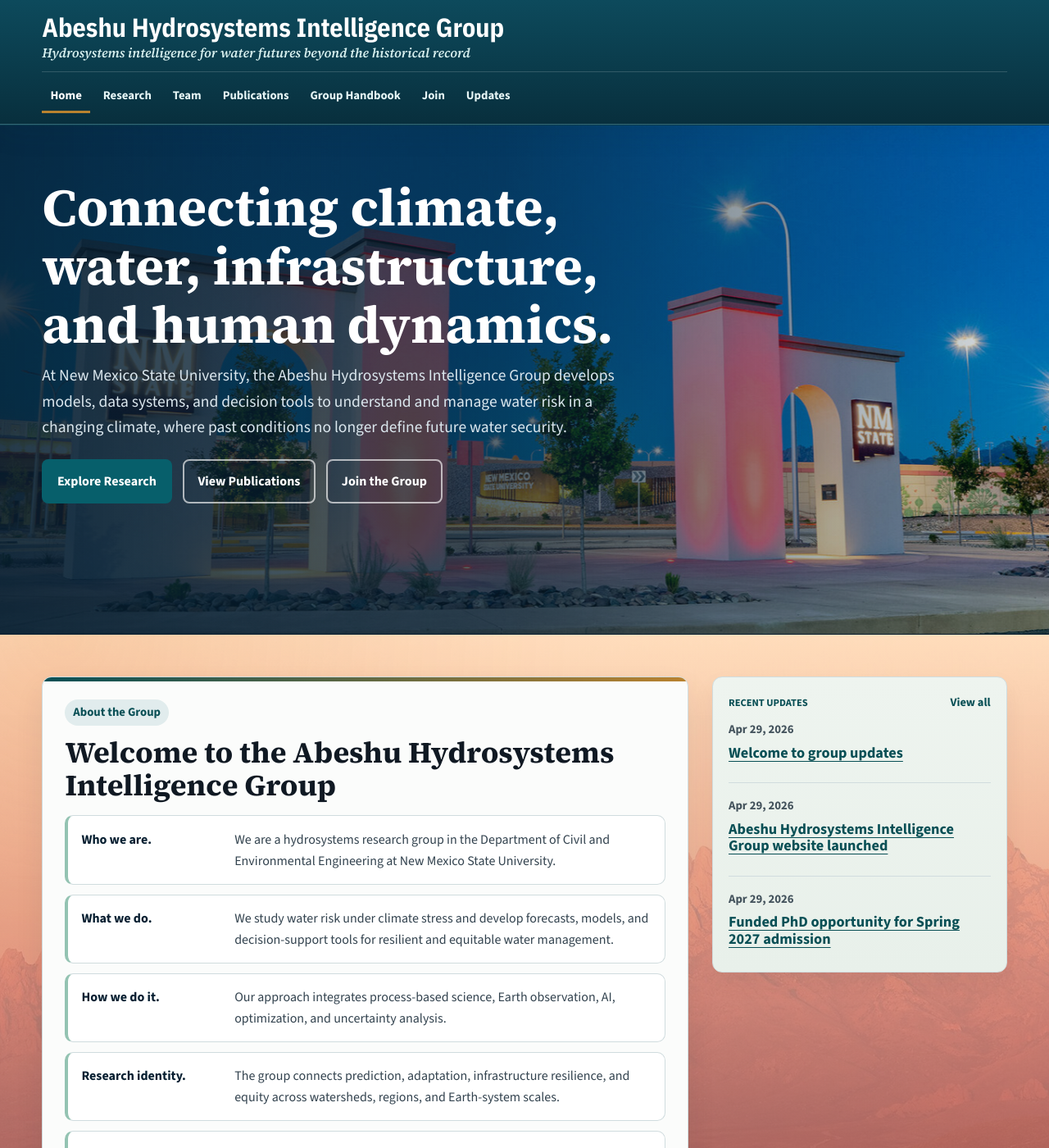
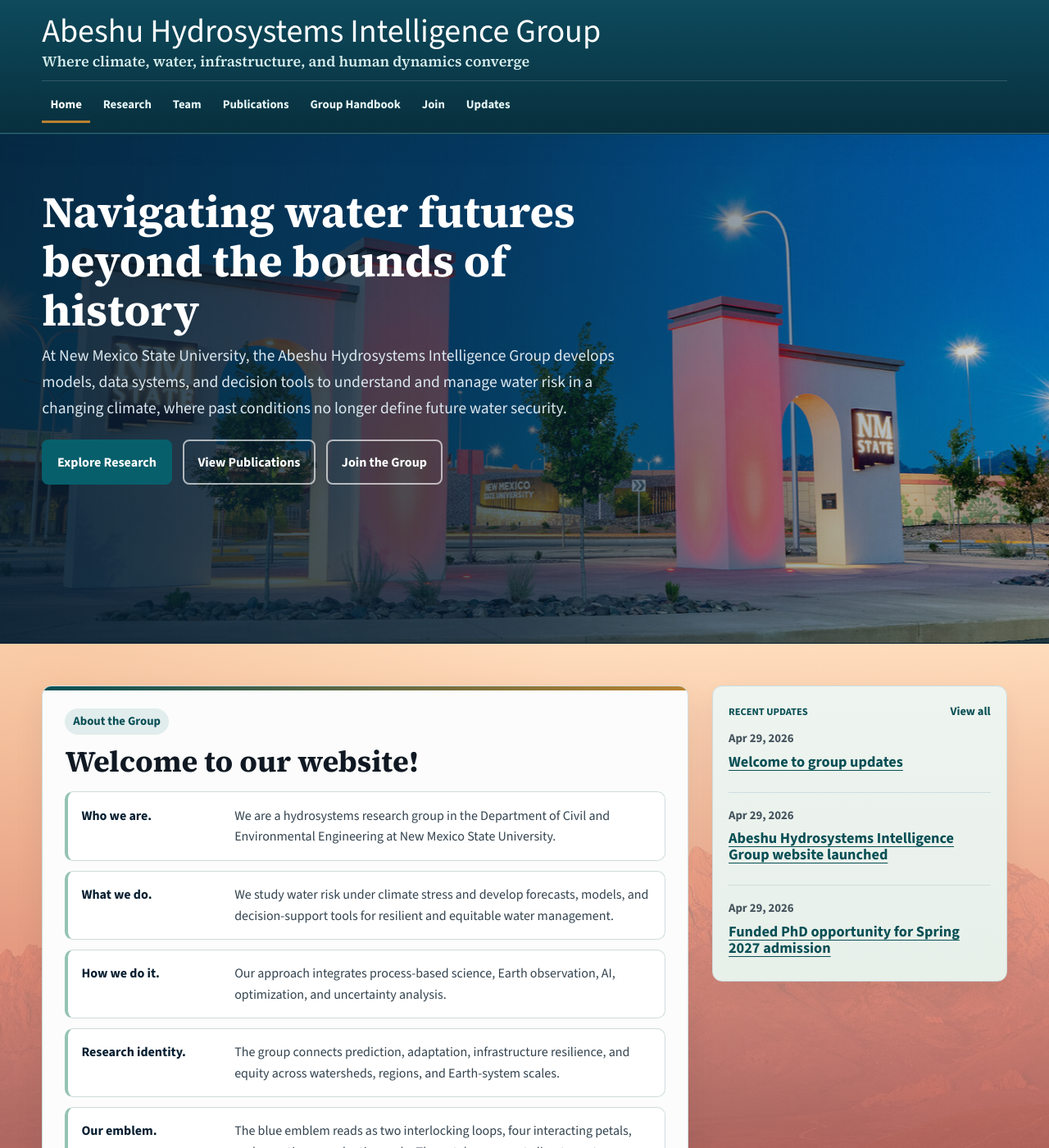
Before and after one commit to Hydrosystems-Intelligence-Lab/hydrosystems-intelligence-lab.github.io, a Jekyll site: the page built from index.md, in a window 1280 px wide and 1400 px high. Shown: the whole window at 82% size. Built offline with Jekyll 4.4.1, drawn with Linux system fonts in a browser that asks for light colours.

Commit message:
style updates

```diff
--- a/_config.yml
+++ b/_config.yml
@@ -1,5 +1,5 @@
 title: Abeshu Hydrosystems Intelligence Group
-tagline: Hydrosystems intelligence for water futures beyond the historical record
+tagline: Where climate, water, infrastructure, and human dynamics converge
 description: >-
   Data-driven, physics-informed, and decision-centered research for water
   prediction, infrastructure resilience, and climate adaptation.
--- a/assets/css/style.css
+++ b/assets/css/style.css
@@ -20,7 +20,7 @@
   --white: #ffffff;
   --shadow: 0 22px 60px rgba(18, 50, 71, 0.12);
   --max-width: 1440px;
-  --content-max: 1180px;
+  --content-max: 1320px;
   --page-gutter: clamp(1.25rem, 4vw, 4rem);
   --font-brand: "IBM Plex Sans Condensed", "Libre Franklin", "Source Sans 3", "Segoe UI", Roboto, Helvetica, Arial, sans-serif;
   --font-sans: "Source Sans 3", "Segoe UI", Roboto, Helvetica, Arial, sans-serif;
@@ -175,9 +175,9 @@ ul {
 
 .brand-title {
   color: var(--white);
-  font-family: var(--font-brand);
-  font-weight: 700;
-  font-size: 2rem;
+  font-family: var(--font-sans);
+  font-weight: 400;
+  font-size: 2.5rem;
   line-height: 1.08;
   letter-spacing: 0;
   text-wrap: balance;
@@ -187,9 +187,8 @@ ul {
   margin-top: 0.22rem;
   color: #d8f0ef;
   font-family: var(--font-serif);
-  font-size: 1rem;
+  font-size: 1.12rem;
   font-weight: 600;
-  font-style: italic;
   line-height: 1.32;
   overflow-wrap: anywhere;
 }
@@ -288,6 +287,7 @@ ul {
 
 .hero-copy h1 {
   color: var(--white);
+  font-size: 3.35rem;
 }
 
 .hero-lede {
@@ -1730,6 +1730,10 @@ ul {
     font-size: 3.1rem;
   }
 
+  .hero-copy h1 {
+    font-size: 2.75rem;
+  }
+
   h2 {
     font-size: 2rem;
   }
@@ -1862,6 +1866,10 @@ ul {
     font-size: 2.18rem;
   }
 
+  .hero-copy h1 {
+    font-size: 1.95rem;
+  }
+
   h2 {
     font-size: 1.68rem;
   }
@@ -1878,12 +1886,12 @@ ul {
   }
 
   .brand-title {
-    font-size: 1.42rem;
+    font-size: 1.74rem;
   }
 
   .brand-subtitle {
     display: block;
-    font-size: 0.84rem;
+    font-size: 0.94rem;
   }
 
   .site-nav {
--- a/index.md
+++ b/index.md
@@ -7,7 +7,7 @@ description: Abeshu Hydrosystems Intelligence Group at New Mexico State Universi
 <section class="home-hero" style="--home-hero-image: url('{{ '/assets/img/nm-rio-grande-bosque.jpg' | relative_url }}');">
   <div class="wrapper home-hero-grid">
     <div class="hero-copy">
-      <h1>Connecting climate, water, infrastructure, and human dynamics.</h1>
+      <h1>Navigating water futures beyond the bounds of history</h1>
       <p class="hero-lede">At New Mexico State University, the Abeshu Hydrosystems Intelligence Group develops models, data systems, and decision tools to understand and manage water risk in a changing climate, where past conditions no longer define future water security.</p>
       <div class="button-row">
         <a class="button primary" href="{{ '/research/' | relative_url }}">Explore Research</a>
@@ -22,7 +22,7 @@ description: Abeshu Hydrosystems Intelligence Group at New Mexico State Universi
   <div class="wrapper home-intro-grid">
     <div class="identity-panel">
       <p class="eyebrow sentence-case">About the Group</p>
-      <h2 class="about-welcome-heading">Welcome to the Abeshu Hydrosystems Intelligence Group</h2>
+      <h2 class="about-welcome-heading">Welcome to our website!</h2>
       <div class="identity-list">
         <div>
           <strong>Who we are.</strong>
```
Also changed, not shown: README.md.
